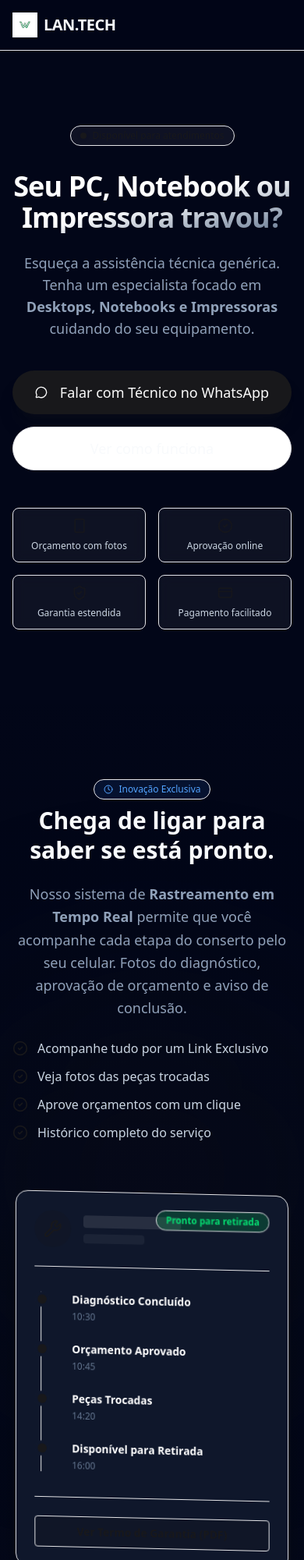
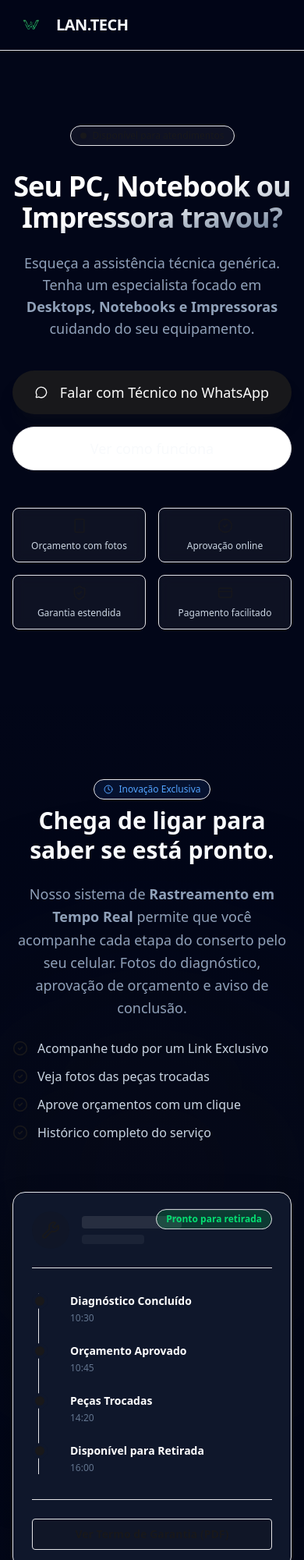
Before and after one commit to wheslancardoso/wtechprot, a Next.js app: page / in a window 390 px wide. Shown: the top 2000 px of the page at 78% size. Built offline with nearby package versions, Linux system fonts and the light colour scheme; no server answers.

Commit message:
fix(landing): optimize 3d tracking for mobile and update footer logo

```diff
--- a/src/app/page.tsx
+++ b/src/app/page.tsx
@@ -78,8 +78,8 @@ export default async function Home() {
       <header className="fixed top-0 w-full z-50 bg-slate-950/80 backdrop-blur-md border-b border-white/5">
         <div className="container mx-auto px-4 h-16 flex items-center justify-between">
           <div className="flex items-center gap-2 font-bold text-xl tracking-tight">
-            <div className="w-8 h-8 relative flex items-center justify-center">
-              <Image src="/logo.svg" alt="Logo" width={32} height={32} className="object-contain" />
+            <div className="w-12 h-12 relative flex items-center justify-center">
+              <Image src="/logo.svg" alt="Logo" width={48} height={48} className="object-contain" />
             </div>
             <span>{brandName}</span>
           </div>
@@ -190,7 +190,7 @@ export default async function Home() {
 
               {/* Visual UI Mockup */}
               <div className="flex-1 w-full max-w-md lg:max-w-full perspective-1000">
-                <div className="relative bg-slate-900 border border-white/10 rounded-2xl p-6 shadow-2xl shadow-black/50 overflow-hidden transform rotate-y-12 rotate-x-6 hover:rotate-0 transition-all duration-700 ease-out group">
+                <div className="relative bg-slate-900 border border-white/10 rounded-2xl p-6 shadow-2xl shadow-black/50 overflow-hidden transform lg:rotate-y-12 lg:rotate-x-6 lg:hover:rotate-0 transition-all duration-700 ease-out group">
                   {/* Floating status badges */}
                   <div className="absolute top-6 right-6 flex flex-col gap-2">
                     <div className="bg-green-500/20 text-green-400 px-3 py-1 rounded-full text-xs font-bold border border-green-500/20 animate-bounce">
@@ -369,8 +369,8 @@ export default async function Home() {
           <div className="grid md:grid-cols-4 gap-8 mb-8">
             <div className="space-y-4">
               <div className="flex items-center gap-2 font-bold text-base text-white">
-                <div className="w-6 h-6 rounded bg-primary/20 flex items-center justify-center">
-                  <Laptop className="w-3 h-3 text-primary" />
+                <div className="w-6 h-6 relative flex items-center justify-center">
+                  <Image src="/logo.svg" alt="Logo" width={24} height={24} className="object-contain" />
                 </div>
                 {brandName}
               </div>
```
Also changed, not shown: public/logo.svg.
